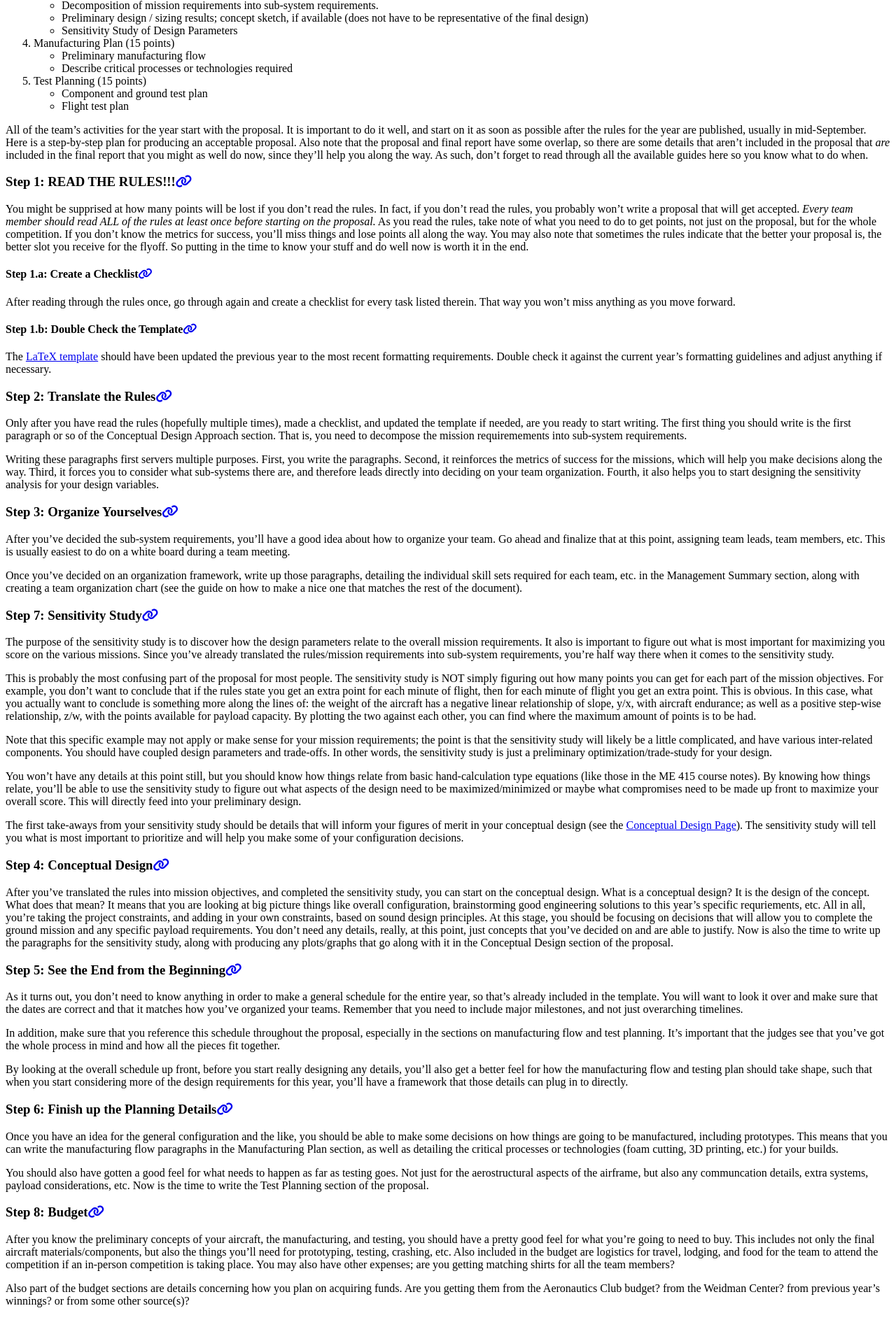
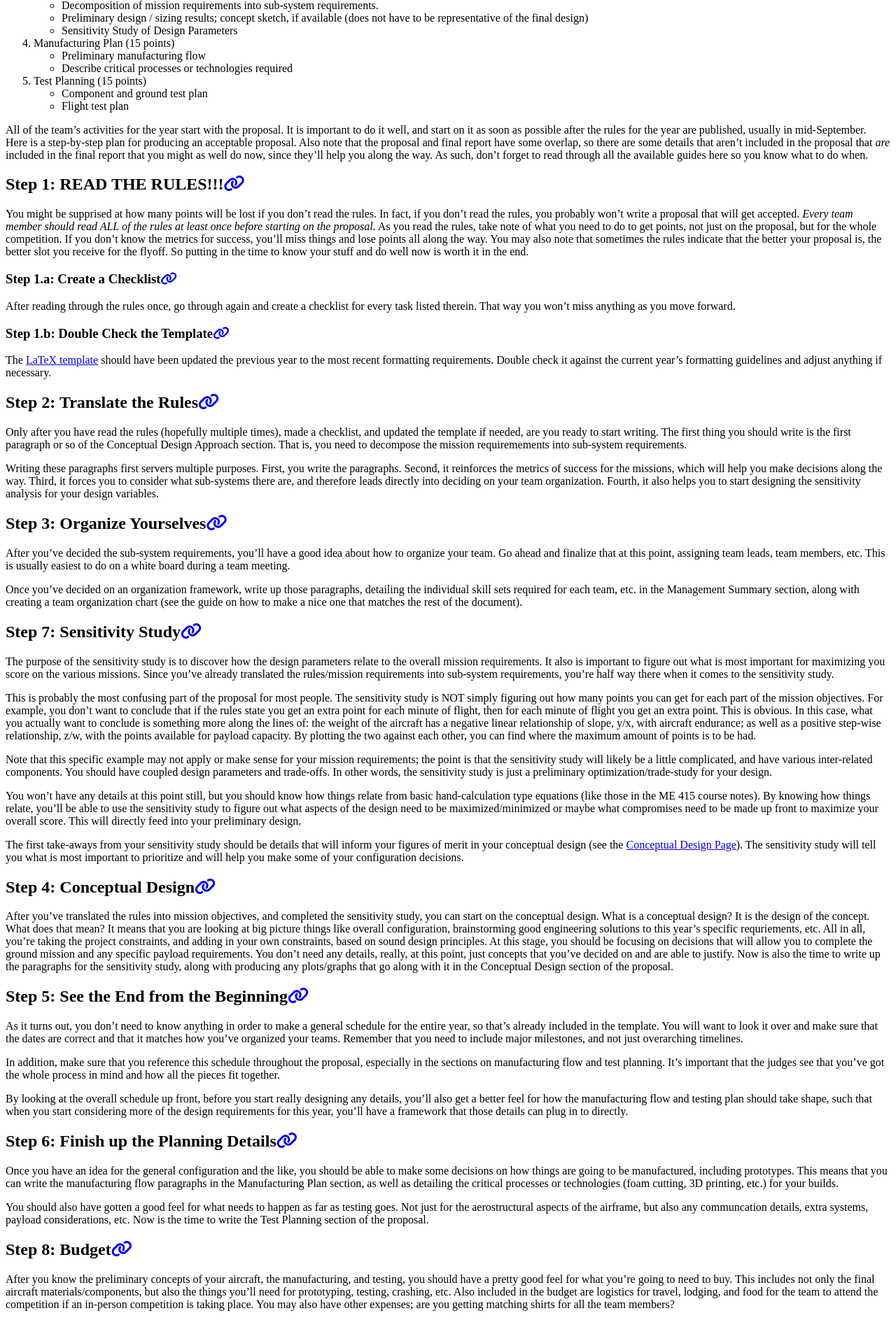
Before and after one commit to BYU-Aeronautics-Club/BYUAeronauticsClub.github.io, a Jekyll site: the page built from _pages/DBF-guides/step-by-step/proposal.md, in a window 1280 px wide. Shown: the part 1237-3124 px from the top of the page at 70% size. Built offline with Jekyll 4.4.1, drawn with Linux system fonts in a browser that asks for light colours; cached includes are drawn as plain includes; nearby versions of some CDN libraries.

Commit message:
update heading levels

```diff
--- a/_pages/DBF-guides/step-by-step/proposal.md
+++ b/_pages/DBF-guides/step-by-step/proposal.md
@@ -34,32 +34,32 @@ The key to a good DBF proposal is to address everything in the rubric.  The rubr
 
 All of the team's activities for the year start with the proposal.  It is important to do it well, and start on it as soon as possible after the rules for the year are published, usually in mid-September.  Here is a step-by-step plan for producing an acceptable proposal.  Also note that the proposal and final report have some overlap, so there are some details that aren't included in the proposal that *are* included in the final report that you might as well do now, since they'll help you along the way.  As such, don't forget to read through all the available guides here so you know what to do when.
 
-### Step 1: READ THE RULES!!!
+## Step 1: READ THE RULES!!!
 
 You might be supprised at how many points will be lost if you don't read the rules.  In fact, if you don't read the rules, you probably won't write a proposal that will get accepted.  *Every team member should read ALL of the rules at least once before starting on the proposal.*  As you read the rules, take note of what you need to do to get points, not just on the proposal, but for the whole competition.  If you don't know the metrics for success, you'll miss things and lose points all along the way.  You may also note that sometimes the rules indicate that the better your proposal is, the better slot you receive for the flyoff.  So putting in the time to know your stuff and do well now is worth it in the end.
 
-#### Step 1.a: Create a Checklist
+### Step 1.a: Create a Checklist
 
 After reading through the rules once, go through again and create a checklist for every task listed therein.  That way you won't miss anything as you move forward.
 
-#### Step 1.b: Double Check the Template
+### Step 1.b: Double Check the Template
 
 The [LaTeX template](https://github.com/BYU-Aeronautics-Club/DBF/tree/master/reports/template) should have been updated the previous year to the most recent formatting requirements.  Double check it against the current year's formatting guidelines and adjust anything if necessary.
 
-### Step 2: Translate the Rules
+## Step 2: Translate the Rules
 
 Only after you have read the rules (hopefully multiple times), made a checklist, and updated the template if needed, are you ready to start writing.  The first thing you should write is the first paragraph or so of the Conceptual Design Approach section.  That is, you need to decompose the mission requiremements into sub-system requirements.
 
 Writing these paragraphs first servers multiple purposes. First, you write the paragraphs.  Second, it reinforces the metrics of success for the missions, which will help you make decisions along the way. Third, it forces you to consider what sub-systems there are, and therefore leads directly into deciding on your team organization. Fourth, it also helps you to start designing the sensitivity analysis for your design variables.
 
-### Step 3: Organize Yourselves
+## Step 3: Organize Yourselves
 
 After you've decided the sub-system requirements, you'll have a good idea about how to organize your team.  Go ahead and finalize that at this point, assigning team leads, team members, etc.  This is usually easiest to do on a white board during a team meeting.
 
 Once you've decided on an organization framework, write up those paragraphs, detailing the individual skill sets required for each team, etc. in the Management Summary section, along with creating a team organization chart (see the guide on how to make a nice one that matches the rest of the document).
 
 
-### Step 7: Sensitivity Study
+## Step 7: Sensitivity Study
 
 The purpose of the sensitivity study is to discover how the design parameters relate to the overall mission requirements.  It also is important to figure out what is most important for maximizing you score on the various missions.  Since you've already translated the rules/mission requirements into sub-system requirements, you're half way there when it comes to the sensitivity study.
 
@@ -72,11 +72,11 @@ You won't have any details at this point still, but you should know how things r
 The first take-aways from your sensitivity study should be details that will inform your figures of merit in your conceptual design (see the [Conceptual Design Page](../../../how-to/conceptualdesign.md)).  The sensitivity study will tell you what is most important to prioritize and will help you make some of your configuration decisions.
 
 
-### Step 4: Conceptual Design
+## Step 4: Conceptual Design
 
 After you've translated the rules into mission objectives, and completed the sensitivity study, you can start on the conceptual design.  What is a conceptual design? It is the design of the concept. What does that mean? It means that you are looking at big picture things like overall configuration, brainstorming good engineering solutions to this year's specific requriements, etc.  All in all, you're taking the project constraints, and adding in your own constraints, based on sound design principles.  At this stage, you should be focusing on decisions that will allow you to complete the ground mission and any specific payload requirements.  You don't need any details, really, at this point, just concepts that you've decided on and are able to justify.  Now is also the time to write up the paragraphs for the sensitivity study, along with producing any plots/graphs that go along with it in the Conceptual Design section of the proposal.
 
-### Step 5: See the End from the Beginning
+## Step 5: See the End from the Beginning
 
 As it turns out, you don't need to know anything in order to make a general schedule for the entire year, so that's already included in the template.  You will want to look it over and make sure that the dates are correct and that it matches how you've organized your teams.  Remember that you need to include major milestones, and not just overarching timelines.
 
@@ -84,7 +84,7 @@ In addition, make sure that you reference this schedule throughout the proposal,
 
 By looking at the overall schedule up front, before you start really designing any details, you'll also get a better feel for how the manufacturing flow and testing plan should take shape, such that when you start considering more of the design requirements for this year, you'll have a framework that those details can plug in to directly.
 
-### Step 6: Finish up the Planning Details
+## Step 6: Finish up the Planning Details
 
 Once you have an idea for the general configuration and the like, you should be able to make some decisions on how things are going to be manufactured, including prototypes.  This means that you can write the manufacturing flow paragraphs in the Manufacturing Plan section, as well as detailing the critical processes or technologies (foam cutting, 3D printing, etc.) for your builds.
 
@@ -94,32 +94,32 @@ You should also have gotten a good feel for what needs to happen as far as testi
 
 
 
-<!-- ### Step 6: Preliminary Design
+<!-- ## Step 6: Preliminary Design
 
 Now you are finally ready to start designing.  Now you want to do a preliminary design and sizing, as well as create some concept sketches for your aircraft (although not necessary, it's nice to have some good quality CAD renderings of a *seemingly* well designed aircraft at this point if possible). Remember that you already broke down the mission requirements and did a sensitivity study, so you should be able to fairly easily make, and justify, your preliminary decisions at this point. Note, however that the sensitivity study isn't going to make every decision for you, there may be multiple ways to maximize your score, so you'll need to make some engineering decisions based on other factors (including team abilities).
 
 You'll want to begin looking at the big pictures.  Start with things like the configuration rather than jumping straight into details like selecting airfoils, etc.Then, after you make decisions in the larger scope, look at finer and finer details. (This will eventually lead to a lot of the design content in the final report.)  Don't get too hung up on this part, however, simply make justifiable decisions, write them up in the proposal, and move on.  Your final design doesn't need to be anything like your proposal, so you just need to present, and justify, a preliminary design here. -->
 
-### Step 8: Budget
+## Step 8: Budget
 
 After you know the preliminary concepts of your aircraft, the manufacturing, and testing, you should have a pretty good feel for what you're going to need to buy.  This includes not only the final aircraft materials/components, but also the things you'll need for prototyping, testing, crashing, etc.  Also included in the budget are logistics for travel, lodging, and food for the team to attend the competition if an in-person competition is taking place.  You may also have other expenses; are you getting matching shirts for all the team members?
 
 Also part of the budget sections are details concerning how you plan on acquiring funds.  Are you getting them from the Aeronautics Club budget? from the Weidman Center? from previous year's winnings? or from some other source(s)?
 
-### Step 9: Executive Summary
+## Step 9: Executive Summary
 
 Now that everything else is done, it's time to summarize.  If you did a good job writing the rest of the report, the Executive summary should be very simple; maybe not as simple as copying/pasting the first sentences from each paragraph, but pretty close.
 
 Begin with a strong objective statement, and make sure to cover all of the mission objectives and how you will meet them.  Finally, make sure that you have a solid summary for all the sections, not just your favorites.
 
-### Step 10: Review
+## Step 10: Review
 
 Now you need to review everything you've written/created, make edits/revisions, make sure you're within the page limit and the formatting looks good, etc.  Then you should have someone who hasn't been in the weeds with the rest of the team writing the proposal to review it.  This could be a grad student who is involved with the team, or an outsider with good technical writing skills.  Either way, get a somewhat outside, peer reviewer to look it over and give you feedback.  Then make more edits/revisions.  Finally, have the team advisor (the professor who oversees the team) review it and give you feedback. Make your final edits/revision, and be done with it.
 
-### Step 11: Submit
+## Step 11: Submit
 
 Now simply save the file according to the rules (which you read in step 1), with the correct naming scheme, file size/type, etc.  And submit it a few days early.
 
-### Step 12: Celebrate
+## Step 12: Celebrate
 
 Congratulations!  You've finished a proposal that will probably be accepted.  Now you can go on over to another guide and learn what to do next.
```
Also changed, not shown: _pages/DBF-guides/step-by-step/report.md (+1 -1 lines).
